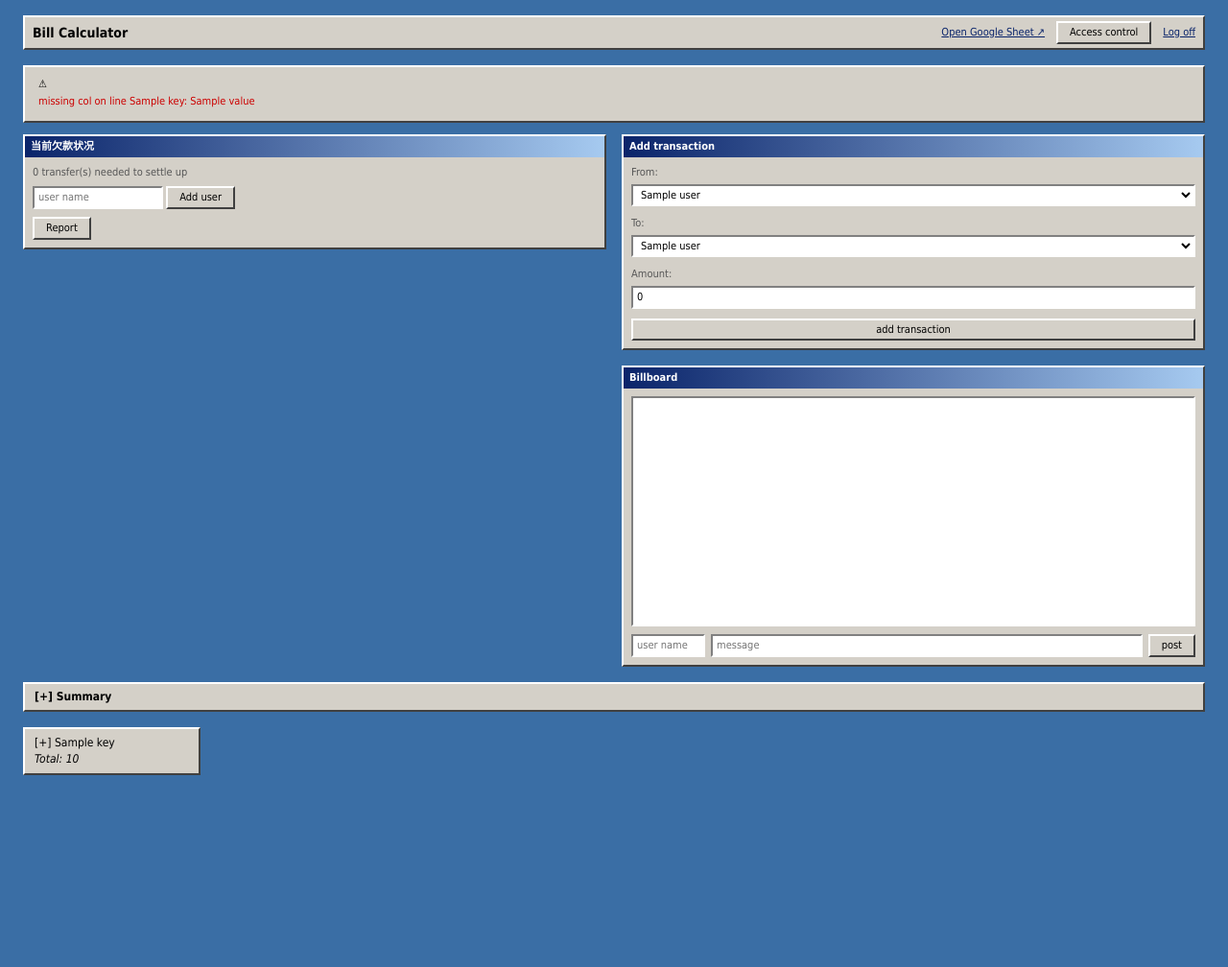
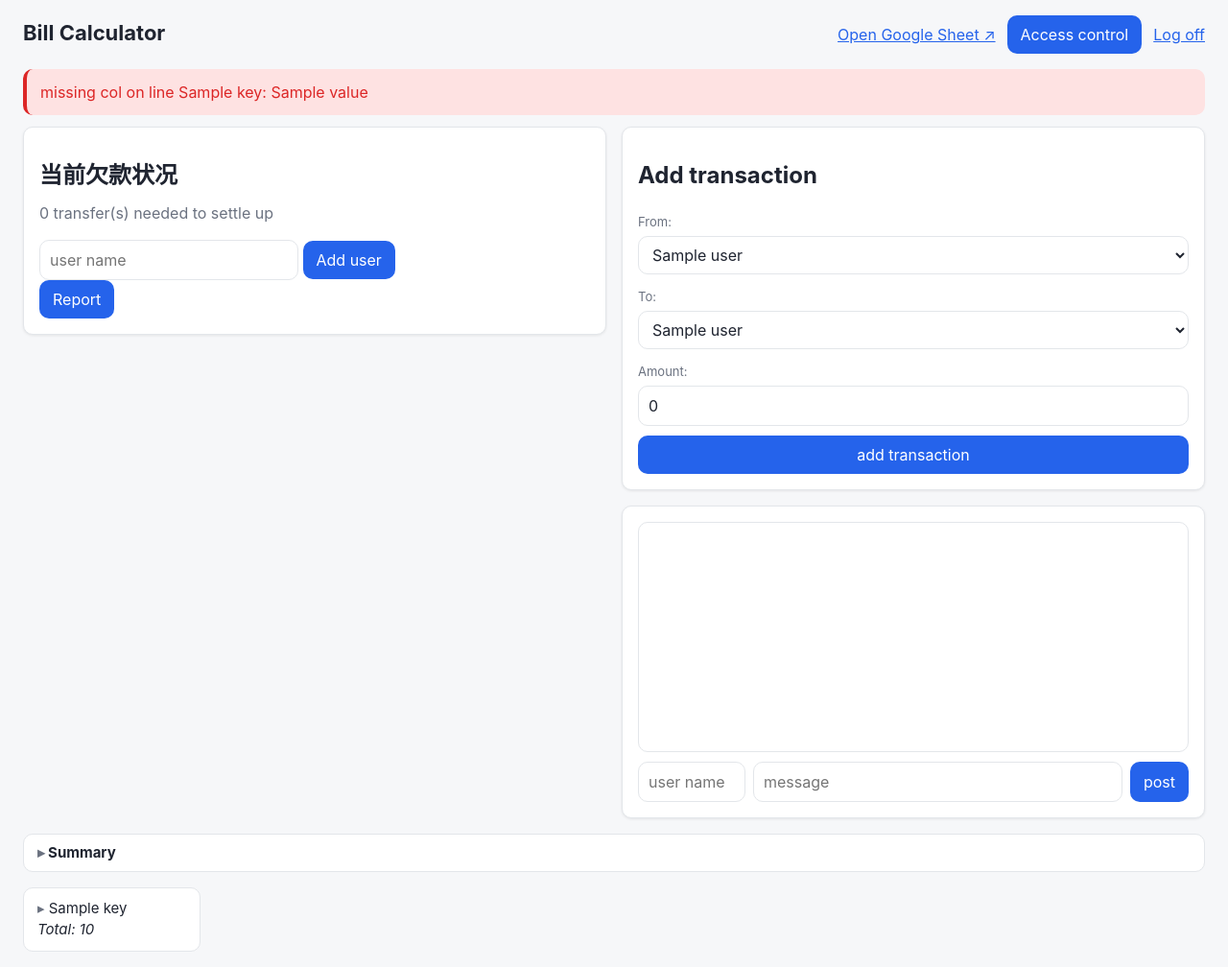
Before and after one commit to LHansoon/bill-calculator, a Flask app: template src/templates/home.html in a window 1280 px wide. Shown: the whole page at 96% size. Before the commit the page ends 808 px from the top, so only its background shows below. Run offline with Flask 3, Linux system fonts and the light colour scheme; the template is opened without the code that fills it: most values are stand-ins (such as "Sample title", 1, 10 or a date in 2020); parts of the project's set-up code (start-up, migrations or seed data) failed here and were passed over.

Commit message:
revert Win2000 GUI theme from b8b71c2, keep drag-drop fix and auth UI
- restore the previous blue/white theme in base.css and report_sub_page.css
- restore card headings and the report modal Close button in home.html / ui.js
- keep the drag-and-drop logic from 5a57877, recolor its highlight for the restored theme
- keep auth styles from 8697436 and add a modern .title-bar for login / user view / access control
- Processor.py untouched, so the report button fix (4428f9d) stays

Co-Authored-By: Claude Opus 5.5 <noreply@anthropic.com>

```diff
--- a/src/static/css/base.css
+++ b/src/static/css/base.css
@@ -1,142 +1,91 @@
 :root {
-  --face:        #d4d0c8;   /* classic button-face gray            */
-  --face-light:  #ffffff;   /* bevel highlight (top/left, raised)  */
-  --face-shadow: #808080;   /* bevel shadow                        */
-  --face-dark:   #404040;   /* bevel dark edge (bottom/right)      */
-  --desktop:     #3a6ea5;   /* Win2000 default desktop blue        */
-  --title-from:  #0a246a;   /* active titlebar gradient start      */
-  --title-to:    #a6caf0;   /* active titlebar gradient end        */
-  --select-bg:   #0a246a;   /* selection navy                      */
-  --select-fg:   #ffffff;
-  --text:        #000000;
-  --text-muted:  #575757;
-  --danger-red:  #cc0000;
-  --font: Tahoma, "MS Sans Serif", "Segoe UI", "PingFang SC",
-          "Microsoft YaHei", sans-serif;
+  --bg: #f6f7f9;        --surface: #ffffff;  --border: #e3e6ea;
+  --text: #1f2430;      --text-muted: #6b7280;
+  --primary: #2563eb;   --primary-hover: #1d4ed8;
+  --danger: #dc2626;    --success: #16a34a;
+  --radius: 10px;       --shadow: 0 1px 3px rgba(0,0,0,.08);
+  --font: -apple-system, BlinkMacSystemFont, "Segoe UI", Roboto,
+          "PingFang SC", "Microsoft YaHei", sans-serif;
 }
 
 * { box-sizing: border-box; }
 
 body {
   font-family: var(--font);
-  font-size: 11px;
-  background: var(--desktop);
+  background: var(--bg);
   color: var(--text);
   margin: 0;
   padding: 16px 24px;
-  line-height: 1.45;
+  line-height: 1.5;
 }
 
 h1, h2, h3 { line-height: 1.2; }
 
-::-webkit-scrollbar { width: 16px; height: 16px; }
-::-webkit-scrollbar-track { background: #e8e6e3; }
-::-webkit-scrollbar-thumb {
-  background: var(--face);
-  border: 2px solid;
-  border-color: var(--face-light) var(--face-dark)
-                var(--face-dark) var(--face-light);
-}
-
 button, input[type="submit"] {
-  background: var(--face);
-  color: var(--text);
-  border: 2px solid;
-  border-color: var(--face-light) var(--face-dark)
-                var(--face-dark) var(--face-light);
-  padding: 2px 12px;
+  background: var(--primary);
+  color: #fff;
+  border: none;
+  border-radius: var(--radius);
+  padding: 8px 14px;
   font: inherit;
   cursor: pointer;
 }
-button:active, input[type="submit"]:active {
-  border-color: var(--face-shadow) var(--face-light)
-                var(--face-light) var(--face-shadow);
-  /* classic 1px content nudge down-right */
-  padding: 3px 11px 1px 13px;
+button:hover, input[type="submit"]:hover {
+  background: var(--primary-hover);
 }
-button[disabled] {
-  color: var(--face-shadow);
-  text-shadow: 1px 1px 0 var(--face-light);
-  cursor: default;
+button[disabled] { opacity: .6; cursor: default; }
+
+input:not([type="submit"]), select {
+  border: 1px solid var(--border);
+  border-radius: var(--radius);
+  padding: 8px 10px;
+  font: inherit;
+  background: var(--surface);
+  color: var(--text);
 }
 
-input:not([type="submit"]), select {
-  border: 2px solid;
-  border-color: var(--face-shadow) var(--face-light)
-                var(--face-light) var(--face-shadow);
-  padding: 2px 4px;
-  font: inherit;
-  background: #ffffff;
-  color: var(--text);
-}
-input:not([type="submit"]):focus, select:focus {
-  outline: 1px dotted #000;
-  outline-offset: -4px;
-}
-
-a { color: #0a246a; }
+a { color: var(--primary); }
 
 .card {
-  background: var(--face);
-  border: 2px solid;
-  border-color: var(--face-light) var(--face-dark)
-                var(--face-dark) var(--face-light);
-  padding: 8px;
+  background: var(--surface);
+  border: 1px solid var(--border);
+  border-radius: var(--radius);
+  box-shadow: var(--shadow);
+  padding: 16px;
 }
-
-.title-bar {
-  background: linear-gradient(to right, var(--title-from), var(--title-to));
-  color: #ffffff;
-  font-weight: bold;
-  font-size: 11px;
-  padding: 3px 6px;
-  margin: -8px -8px 8px -8px;  /* flush against the window bevel */
-  display: flex;
-  justify-content: space-between;
-  align-items: center;
-}
-.title-bar .close-btn {
-  width: 18px;
-  height: 16px;
-  padding: 0;
-  line-height: 1;
-  font-weight: bold;
-}
-.title-bar .close-btn:active { padding: 1px 0 0 1px; }
 
 
 #billboard > .chats {
     overflow-y: auto;
     height: 240px;
-    border: 2px solid;
-    border-color: var(--face-shadow) var(--face-light)
-                  var(--face-light) var(--face-shadow);
-    background: #ffffff;
-    padding: 6px 8px;
-    margin-bottom: 8px;
+    border: 1px solid var(--border);
+    border-radius: var(--radius);
+    background: var(--surface);
+    padding: 10px;
+    margin-bottom: 10px;
 }
-.chat-entry { margin-bottom: 8px; }
-.chat-meta .chat-name { color: #0a246a; font-weight: bold; }
+.chat-entry { margin-bottom: 10px; }
+.chat-meta .chat-name { color: var(--primary); font-weight: 600; }
 .chat-meta .chat-ts {
     color: var(--text-muted);
-    font-size: 11px;
+    font-size: 12px;
     font-style: italic;
     margin-left: 6px;
 }
-#chat-post-form { display: flex; gap: 6px; }
+#chat-post-form { display: flex; gap: 8px; }
 #chat-post-form #chat-name { width: 7em; flex: none; }
 #chat-post-form #chat-message { flex: 1; }
 
-#pay-form label { color: var(--text-muted); }
+#pay-form label { color: var(--text-muted); font-size: 13px; }
 #pay-form select, #pay-form input { margin: 4px 0 10px; width: 100%; }
 #pay-form button { width: 100%; }
 
 .loader {
     vertical-align: middle;
     display: inline-block;
-    border: 2px solid var(--face-shadow);
+    border: 2px solid #f3f3f3;
     border-radius: 50%;
-    border-top: 2px solid #0a246a;
+    border-top: 2px solid #3498db;
     width: 12px;
     height: 12px;
     -webkit-animation: spin 0.5s linear infinite; /* Safari */
@@ -156,77 +105,70 @@ a { color: #0a246a; }
 
 
 .error-banner {
-    background: var(--face);
-    border: 2px solid;
-    border-color: var(--face-light) var(--face-dark)
-                  var(--face-dark) var(--face-light);
+    background: #fee2e2;
+    color: var(--danger);
+    border-left: 4px solid var(--danger);
+    border-radius: var(--radius);
     padding: 10px 14px;
     margin-bottom: 12px;
 }
-.error-banner::before { content: "⚠ "; }
-.error-banner p { margin: 2px 0; color: var(--danger-red); }
+.error-banner p { margin: 2px 0; }
 
-.board-hint { color: var(--text-muted); margin: 2px 0 6px; }
-
-#major-info .open-btn { margin-top: 8px; }
+.board-hint { color: var(--text-muted); margin-top: -8px; }
 
 .user_entry_container {
-    border: 2px solid;
-    border-color: var(--face-shadow) var(--face-light)
-                  var(--face-light) var(--face-shadow);
-    padding: 8px 10px;
-    margin: 8px 0;
-    background: var(--face);
+    border: 1px solid var(--border);
+    border-radius: var(--radius);
+    padding: 10px 12px;
+    margin: 10px 0;
+    background: var(--bg);
 }
 
 .sub_user_entry_container {
     display: flex;
     flex-wrap: wrap;
-    gap: 6px;
+    gap: 8px;
     margin-top: 6px;
 }
 
 .pill {
     display: inline-flex;
     align-items: center;
-    gap: 6px;
-    background: #ffffff;
-    border: 2px solid;
-    border-color: var(--face-light) var(--face-dark)
-                  var(--face-dark) var(--face-light);
-    padding: 1px 4px;
+    gap: 8px;
+    background: var(--surface);
+    border: 1px solid var(--border);
+    border-radius: 999px;
+    padding: 4px 6px 4px 12px;
     text-decoration: none;
     color: var(--text);
-    cursor: move;
+    cursor: grab;
 }
-.pill .clear_debt_btn { padding: 1px 6px; }
-.pill .clear_debt_btn:active { padding: 2px 5px 0 7px; }
+.pill .clear_debt_btn {
+    border-radius: 999px;
+    padding: 3px 10px;
+    font-size: 12px;
+}
 
 .dropzone.drag-over {
-    background: var(--select-bg);
-    color: var(--select-fg);
-    outline: 1px dotted #fff;
+    background: #eff6ff;
+    border-color: var(--primary);
+    outline: 2px dashed var(--primary);
     outline-offset: -4px;
 }
-.dropzone.drag-over strong { color: var(--select-fg); }
 
 .dropzone.drag-source {
-    outline: 1px dotted #000;
+    opacity: .6;
+    outline: 2px dashed var(--border);
     outline-offset: -4px;
 }
 
 #page-header {
     display: flex;
     justify-content: space-between;
-    align-items: center;
+    align-items: baseline;
     margin-bottom: 16px;
-    background: var(--face);
-    border: 2px solid;
-    border-color: var(--face-light) var(--face-dark)
-                  var(--face-dark) var(--face-light);
-    padding: 4px 8px;
 }
-#page-header h1 { margin: 0; font-size: 14px; }
+#page-header h1 { margin: 0; font-size: 22px; }
 
 #main-container {
     display: grid;
@@ -248,6 +190,10 @@ a { color: #0a246a; }
     flex-wrap: wrap;
 }
 
+#major-info > div {
+    width: 100%;
+}
+
 .summary-block {
     width: 30%;
 }
@@ -262,33 +208,30 @@ a { color: #0a246a; }
 
 /*{#CSS from: https://www.w3schools.com/howto/howto_js_collapsible.asp#}*/
 .summary-btn {
-  background: var(--face);
+  background: var(--surface);
   color: var(--text);
   cursor: pointer;
-  padding: 6px 10px;
+  padding: 10px 14px;
   width: 100%;
-  border: 2px solid;
-  border-color: var(--face-light) var(--face-dark)
-                var(--face-dark) var(--face-light);
+  border: 1px solid var(--border);
+  border-radius: var(--radius);
   text-align: left;
-  font-size: 12px;
+  font-size: 15px;
 }
-.summary-btn::before { content: "[+] "; }
-.summary-btn.active::before { content: "[-] "; }
+.summary-btn::before { content: "▸ "; color: var(--text-muted); }
+.summary-btn.active::before { content: "▾ "; }
+.summary-btn.active, .summary-btn:hover { background: var(--bg); }
 
 .summary-btn p {
     margin: 0;
 }
 
-.content, .collapsible-container {
-      padding: 8px 12px;
+.content {
+      padding: 0 18px;
+      display: none;
       overflow: hidden;
-      background: var(--face);
-      border: 2px solid;
-      border-color: var(--face-shadow) var(--face-light)
-                    var(--face-light) var(--face-shadow);
+      background-color: var(--bg);
 }
-.content { display: none; }
 
 .debug {
     display: none;
@@ -333,3 +276,23 @@ a { color: #0a246a; }
 .key-row { display: flex; align-items: center; gap: 8px; margin: 4px 0; }
 .key-row .key-label { flex: 1; }
 .key-row.key-revoked { color: var(--text-muted); }
+
+
+/* ---- dialog title bar (login, user view, access control) ---- */
+.title-bar {
+    display: flex;
+    justify-content: space-between;
+    align-items: center;
+    gap: 8px;
+    font-size: 18px;
+    font-weight: 600;
+    margin-bottom: 12px;
+}
+.title-bar .close-btn {
+    background: transparent;
+    color: var(--text-muted);
+    padding: 0 6px;
+    font-size: 20px;
+    line-height: 1;
+}
+.title-bar .close-btn:hover { background: var(--bg); color: var(--text); }
--- a/src/static/ui.js
+++ b/src/static/ui.js
@@ -63,7 +63,8 @@ function populate_content(result) {
         transfer_count += Object.keys(result[user]).length;
     }
 
-    let html = `<p class="board-hint">${transfer_count} transfer(s) needed to settle up</p>`;
+    let html = `<h2>当前欠款状况</h2>
+        <p class="board-hint">${transfer_count} transfer(s) needed to settle up</p>`;
 
     for (let user in result) {
         let sub_users = "";
--- a/src/templates/home.html
+++ b/src/templates/home.html
@@ -35,10 +35,6 @@
 
 <div class="overlay" id="report-overlay">
     <div class="modal">
-        <div class="title-bar">
-            <span>Report</span>
-            <button class="close-btn" onclick="closeModal()" aria-label="Close">×</button>
-        </div>
         <div class="row-main">
             <span>
                 <select id="range-preset">
@@ -52,6 +48,7 @@
                 <input type="date" id="range-end" class="hidden">
                 <button onclick="refreshModal()">Refresh</button>
             </span>
+            <button class="close-btn" onclick="closeModal()">Close</button>
         </div>
 
         <div id="email-list-container">
@@ -63,7 +60,6 @@
 
 <div id="main-container">
     <div id="major-info" class="card">
-        <div class="title-bar">当前欠款状况</div>
         <div id="major-content">
 
         </div>
@@ -80,7 +76,7 @@
 
     <div id="right-section">
         <div id="pay-section" class="card">
-            <div class="title-bar">Add transaction</div>
+            <h2>Add transaction</h2>
             <form id="pay-form">
                 <label for="from">From:</label><br>
                 <select id="from" name="from">
@@ -100,7 +96,6 @@
             </form>
         </div>
         <div id="billboard" class="card">
-            <div class="title-bar">Billboard</div>
             <div class="chats" id="chat">
 
             </div>
```
Also changed, not shown: src/static/css/report_sub_page.css (+20 -26 lines).
